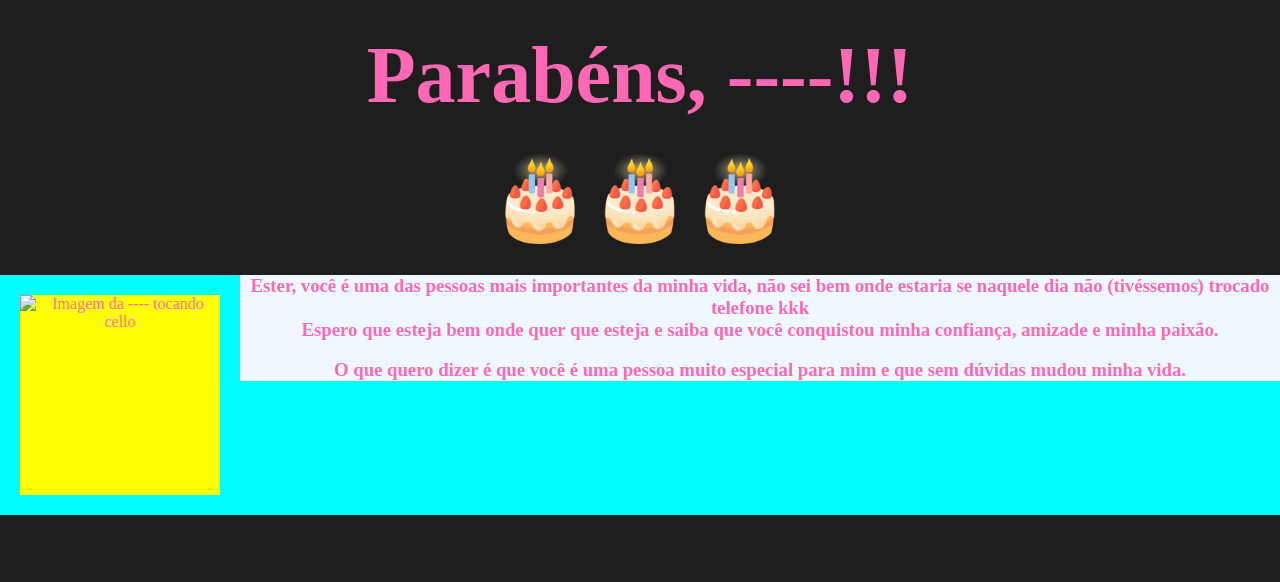
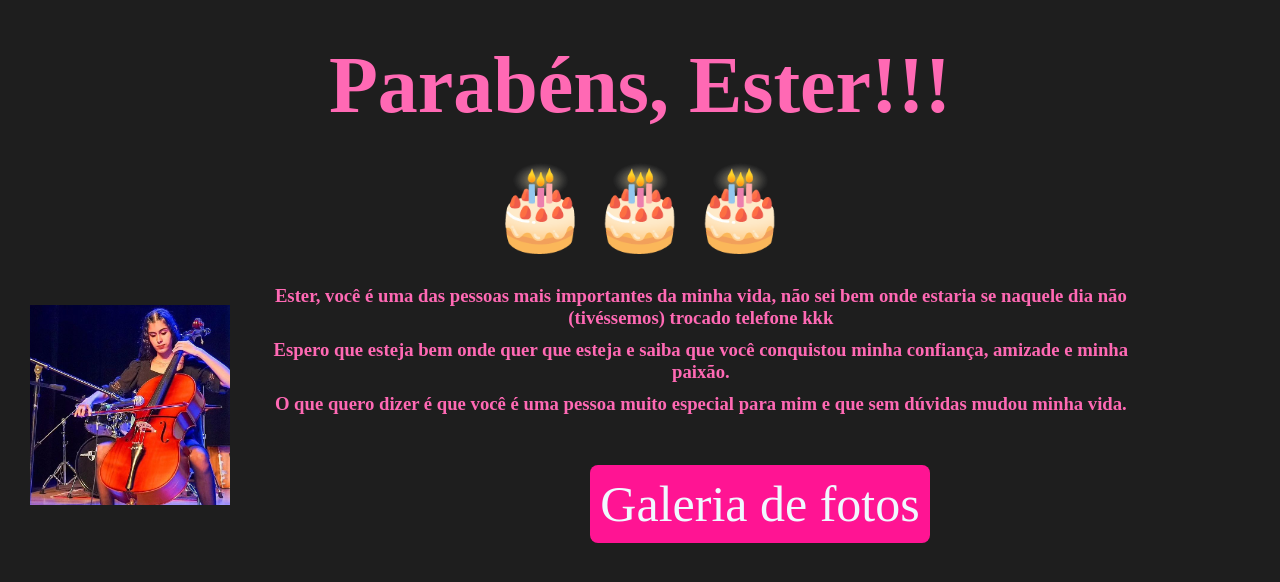
Before and after one commit to Vigamy/..., a plain HTML site: page project/index.html in a window 1280 px wide. Drawn offline with Linux system fonts and the light colour scheme.

Commit message:
Comittando versão 1

```diff
--- /dev/null
+++ b/project/imagens.css
@@ -0,0 +1,7 @@
+* {
+    margin: 10px;
+}
+img {
+    width: 200px;
+    display: inline-block;
+}
--- a/project/index.html
+++ b/project/index.html
@@ -23,16 +23,16 @@
     <audio autoplay loop>
       <source src="./assets/celloConcerto.mp3" type="audio/mp3"/>
     </audio>
-    <h1>Parabéns, ----!!!</h1>
+    <h1>Parabéns, Ester!!!<h1>
     <h2>🎂🎂🎂</h2>
-    <div id="main">
-      <img src="assets/celloImage2.png" alt="Imagem da ---- tocando cello" style="clear: right;" id="ft_ester_1" width="200dp" height="200dp">
+      <img src="../assets/ester_cello.jpg" alt="Imagem da Ester tocando cello" id="ft_ester_1">
       <div id="texto">
         <h3>Ester, você é uma das pessoas mais importantes da minha vida, não sei bem onde estaria se naquele dia não (tivéssemos) trocado telefone kkk<h3>
         <h3>Espero que esteja bem onde quer que esteja e saiba que você conquistou minha confiança, amizade e minha paixão.</h3>
-        <br>
         <h3>O que quero dizer é que você é uma pessoa muito especial para mim e que sem dúvidas mudou minha vida.</h3>
+        <h6></h6>
       </div>
-    </div>
+    <a href="./fotos.html" id="galeria">Galeria de fotos</a>
+
 </body>
 </html>
--- a/project/style.css
+++ b/project/style.css
@@ -1,5 +1,5 @@
 * {
-    margin: 0;
+    margin: 10px;
     padding: 0;
 }
 
@@ -16,20 +16,19 @@ h1, h2 {
     font-size: 80px;
 }
 
-#main {
-    display: flex;
-    background-color: aqua;
-}
-
 #ft_ester_1 {
+    clear: right;
+    width:200px;
+    height:200px;
+    float: left;
     background-color: yellow;
     margin: 20px;
 }
 
 #texto {
+    vertical-align: auto;
     width: fit-content;
     height: fit-content;
-    background-color: aliceblue;
 }
 
 h2 {
@@ -55,6 +54,18 @@ a {
     transform: scale(1);
 }
 
+#galeria {
+    display: inline-block;
+    margin-top: 40px;
+    background-color: deeppink;
+    color: aliceblue;
+    text-align: center;
+    padding: 10px;
+    user-select: none;
+    cursor: pointer;
+    border-radius: 8px;
+}
+
 @keyframes go-back {
     0% {
         transform: translateX(500px);
```
Also changed, not shown: project/fotos.html (added, +18 -0 lines), assets/ester_cello.jpg (added), assets/imagem_ester1.jpg (added), assets/imagem_ester2.jpg (added), assets/imagem_ester3.jpg (added), assets/imagem_ester4.jpg (added).
